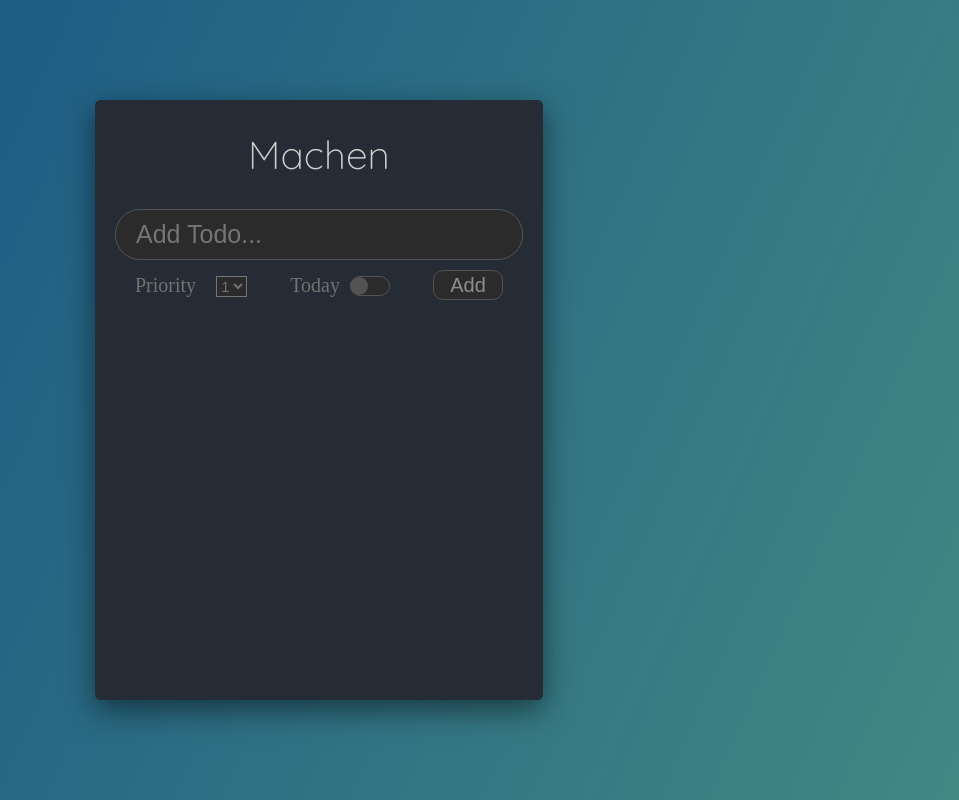
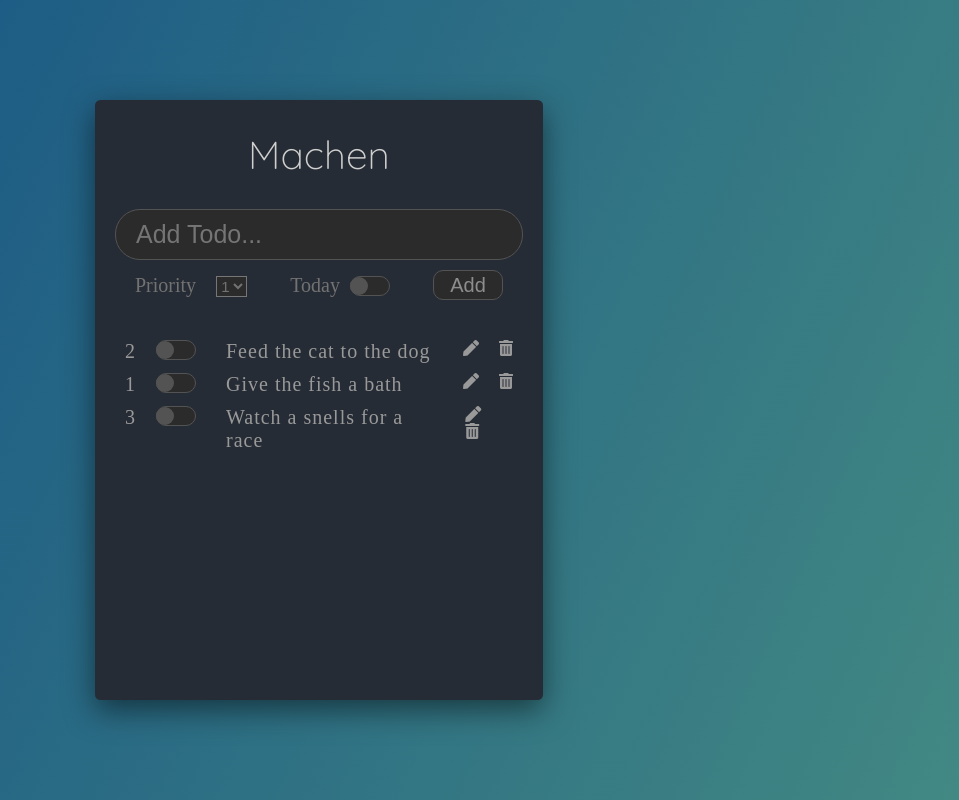
Before and after one commit to JeremyGrossDev/todo-hooks-v7.1, a React (Create React App) app: page / in a window 1280 px wide. Shown: the whole page, without its empty margins (321-1280 px from the left). Built offline with nearby package versions, Linux system fonts and the light colour scheme.

Commit message:
Added site layout

```diff
--- a/public/index.html
+++ b/public/index.html
@@ -18,6 +18,10 @@
     <link
       href="https://fonts.googleapis.com/css2?family=Quicksand:wght@300;400;500;600;700&display=swap"
       rel="stylesheet"
+    />
+    <link
+      rel="stylesheet"
+      href="https://cdnjs.cloudflare.com/ajax/libs/font-awesome/5.13.0/css/all.min.css"
     />
     <!--
       Notice the use of %PUBLIC_URL% in the tags above.
--- a/src/App.js
+++ b/src/App.js
@@ -1,18 +1,23 @@
 import React from "react";
 import Header from "./components/Header/Header";
 import TaskForm from "./components/TaskForm/TaskForm";
+import TaskList from "./components/TaskList/TaskList";
+import { GlobalContextProvider } from "./context/GlobalState";
 import "./App.css";
 
 function App() {
   return (
+    <GlobalContextProvider>
       <div className="container">
         <div className="app-wrapper">
           <div className="main">
             <Header />
             <TaskForm />
+            <TaskList />
           </div>
         </div>
       </div>
+    </GlobalContextProvider>
   );
 }
 
--- /dev/null
+++ b/src/components/CheckBox/CheckBox.js
@@ -0,0 +1,15 @@
+import React from "react";
+import "./CheckBox.scss";
+
+const CheckBox = ({ title = "" }) => {
+  return (
+    <div className="checkbox-cantainer">
+      <div className="checkbox-title">{title}</div>
+      <div className="checkbox-center">
+        <input type="checkbox" />
+      </div>
+    </div>
+  );
+};
+
+export default CheckBox;
--- /dev/null
+++ b/src/components/CheckBox/CheckBox.scss
@@ -0,0 +1,44 @@
+.checkbox-cantainer {
+  display: flex;
+  justify-content: space-between;
+  flex-direction: row;
+  height: 2rem;
+  align-items: center;
+}
+.checkbox-title {
+  color: rgb(114, 114, 114);
+  font-size: 2rem;
+  margin-right: 1rem;
+}
+.checkbox-center {
+  position: relative;
+  top: 0.2rem;
+  //left: 54%;
+  //transform: translate(-50%, -50%);
+}
+input[type="checkbox"] {
+  //position: relative;
+  width: 4rem;
+  height: 2rem;
+  -webkit-appearance: none;
+  background-color: rgb(43, 43, 43);
+  outline: none;
+  border-radius: 1rem;
+  border: 0.1rem solid rgb(83, 83, 83);
+}
+input:checked[type="checkbox"] {
+  background-color: rgb(101, 126, 108);
+}
+input[type="checkbox"]::before {
+  content: "";
+  position: absolute;
+  left: 0;
+  //top: 0;
+  width: 1.8rem;
+  height: 1.8rem;
+  border-radius: 1rem;
+  background-color: rgb(83, 83, 83);
+}
+input:checked[type="checkbox"]:before {
+  left: 2.1rem;
+}
--- /dev/null
+++ b/src/components/Task/Task.js
@@ -0,0 +1,27 @@
+import React from "react";
+import CheckBox from "../CheckBox/CheckBox";
+import "./Task.scss";
+
+const Task = ({ task }) => {
+  return (
+    <li className="task-container">
+      <div className="task-info-bar">
+        <div>{task.priority}</div>
+        <div>
+          <CheckBox />
+        </div>
+        <div>{task.title}</div>
+      </div>
+      <div>
+        <button className="task-btn ">
+          <i className="fas fa-pen"></i>
+        </button>
+        <button className="task-btn">
+          <i className="fas fa-trash-alt"></i>
+        </button>
+      </div>
+    </li>
+  );
+};
+
+export default Task;
--- /dev/null
+++ b/src/components/Task/Task.scss
@@ -0,0 +1,25 @@
+.task-container {
+  display: flex;
+  justify-content: space-between;
+  margin: 1rem;
+}
+.task-info-bar {
+  display: flex;
+  font-size: 2rem;
+  color: rgb(153, 153, 153);
+  letter-spacing: 0.1rem;
+}
+.task-info-bar div {
+  margin-right: 1rem;
+}
+.task-btn {
+  background-color: transparent;
+  border: none;
+  outline: none;
+  cursor: pointer;
+}
+.task-btn i {
+  font-size: 1.6rem;
+  color: rgb(153, 153, 153);
+  margin-left: 2rem;
+}
--- a/src/components/TaskForm/TaskForm.js
+++ b/src/components/TaskForm/TaskForm.js
@@ -1,4 +1,5 @@
 import React from "react";
+import CheckBox from "../CheckBox/CheckBox";
 import "./TaskForm.scss";
 
 const TaskForm = () => {
@@ -19,12 +20,7 @@ const TaskForm = () => {
             <option value="3">3</option>
           </select>
         </div>
-        <div className="today-input">
-          <div className="today-text">Today</div>
-          <div className="center">
-            <input type="checkbox" />
-          </div>
-        </div>
+        <CheckBox title="Today" />
         <button>Add</button>
       </div>
     </form>
--- a/src/components/TaskForm/TaskForm.scss
+++ b/src/components/TaskForm/TaskForm.scss
@@ -38,52 +38,7 @@ form div option:hover {
   align-items: center;
 }
 
-.today-input {
-  display: flex;
-  justify-content: space-between;
-  flex-direction: row;
-  height: 2rem;
-  align-items: center;
-}
-.today-text {
-  color: rgb(114, 114, 114);
-  font-size: 2rem;
-  margin-right: 1rem;
-}
-.center {
-  position: relative;
-  top: 0.2rem;
-  //left: 54%;
-  //transform: translate(-50%, -50%);
-}
-input[type="checkbox"] {
-  //position: relative;
-  width: 4rem;
-  height: 2rem;
-  -webkit-appearance: none;
-  background-color: rgb(43, 43, 43);
-  outline: none;
-  border-radius: 1rem;
-  border: 0.1rem solid rgb(83, 83, 83);
-}
-input:checked[type="checkbox"] {
-  background-color: rgb(101, 126, 108);
-}
-input[type="checkbox"]::before {
-  content: "";
-  position: absolute;
-  left: 0;
-  //top: 0;
-  width: 1.8rem;
-  height: 1.8rem;
-  border-radius: 1rem;
-  background-color: rgb(83, 83, 83);
-}
-input:checked[type="checkbox"]:before {
-  left: 2.1rem;
-}
-
-button {
+form div button {
   background-color: rgb(43, 43, 43);
   border: 0.1rem solid rgb(83, 83, 83);
   width: 7rem;
--- /dev/null
+++ b/src/components/TaskList/TaskList.js
@@ -0,0 +1,20 @@
+import React, { useContext } from "react";
+import { GlobalContext } from "../../context/GlobalState";
+import Task from "../Task/Task";
+import "./TaskList.scss";
+
+const TaskList = () => {
+  const { tasks } = useContext(GlobalContext);
+  console.log(tasks);
+  return (
+    <div className="task-list-container">
+      <ul className="task-list-ul">
+        {tasks.map((task) => {
+          return <Task key={task.id} task={task} />;
+        })}
+      </ul>
+    </div>
+  );
+};
+
+export default TaskList;
--- /dev/null
+++ b/src/components/TaskList/TaskList.scss
@@ -0,0 +1,5 @@
+.task-list-container {
+  margin-top: 3rem;
+}
+.task-list-ul {
+}
--- /dev/null
+++ b/src/context/AppReducer.js
@@ -0,0 +1,6 @@
+export default (state, action) => {
+  switch (action.type) {
+    default:
+      return state;
+  }
+};
--- /dev/null
+++ b/src/context/GlobalState.js
@@ -0,0 +1,44 @@
+import React, { createContext, useReducer } from "react";
+import AppReducer from "./AppReducer";
+
+const initialState = {
+  tasks: [
+    {
+      id: 1,
+      title: "Feed the cat to the dog",
+      priority: 2,
+      today: true,
+      isComplete: false,
+    },
+    {
+      id: 2,
+      title: "Give the fish a bath",
+      priority: 1,
+      today: false,
+      isComplete: false,
+    },
+    {
+      id: 3,
+      title: "Watch a snells for a race",
+      priority: 3,
+      today: true,
+      isComplete: true,
+    },
+  ],
+};
+
+export const GlobalContext = createContext(initialState);
+
+export const GlobalContextProvider = ({ children }) => {
+  const [state, dispatch] = useReducer(AppReducer, initialState);
+
+  return (
+    <GlobalContext.Provider
+      value={{
+        tasks: state.tasks,
+      }}
+    >
+      {children}
+    </GlobalContext.Provider>
+  );
+};
```
Lines whose indentation alone changed are shown as unchanged.
